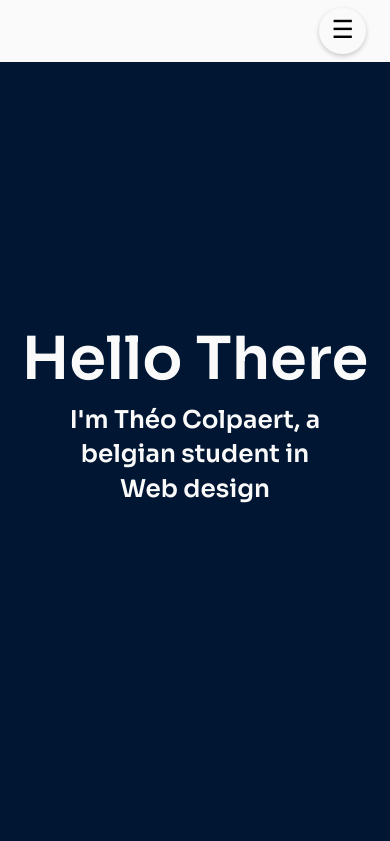
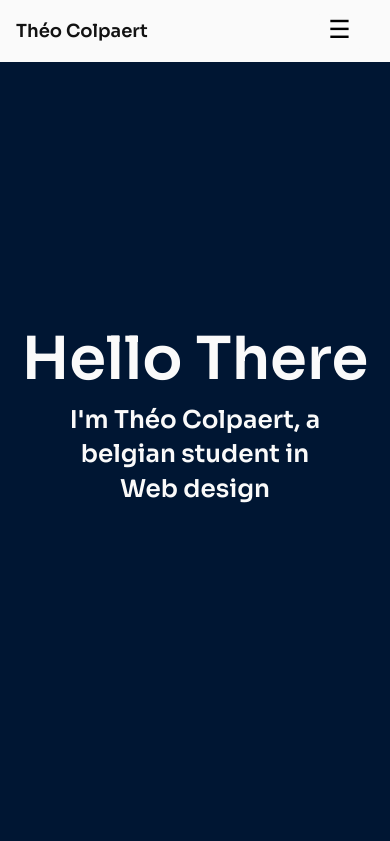
Before and after one commit to Foxx05/TFA_3, a website: page src/index.html in a window 390 px wide. Shown: the top 841 px of the page. Drawn offline with nearby package versions, Linux system fonts and the light colour scheme; files that its build step writes are made by us from their sources.

Commit message:
nav tel ok

```diff
--- a/src/styles/app.scss
+++ b/src/styles/app.scss
@@ -54,7 +54,9 @@ p{
 a{
     color: #fafafa;
 }
-
+.p--nav{
+    color: #121212;
+}
 .menu{
     position: fixed;
     height: 62px;
@@ -71,14 +73,17 @@ a{
 
 .menu__btn{
     background-color: #fafafa;
-    border: none;
     border-radius: 100%;
-    font-size: clamp(1.5rem, 1.465vw + 1.18rem, 2.938rem);
+    font-size: 53px;
+    height: 53px;
+    width: 53px;
     cursor: pointer;
     color: black;
     position: fixed;
     right: 24px;
     z-index: 10;
+    outline: none;
+    box-shadow: none;
 }
 
 .menu__btn::before{
@@ -730,7 +735,6 @@ button:hover{
 .btn--foot{
     color: #f4b942;
     transition: all 0.3s;
-    cursor: pointer;
     font-weight: 700;
 }
 
```
